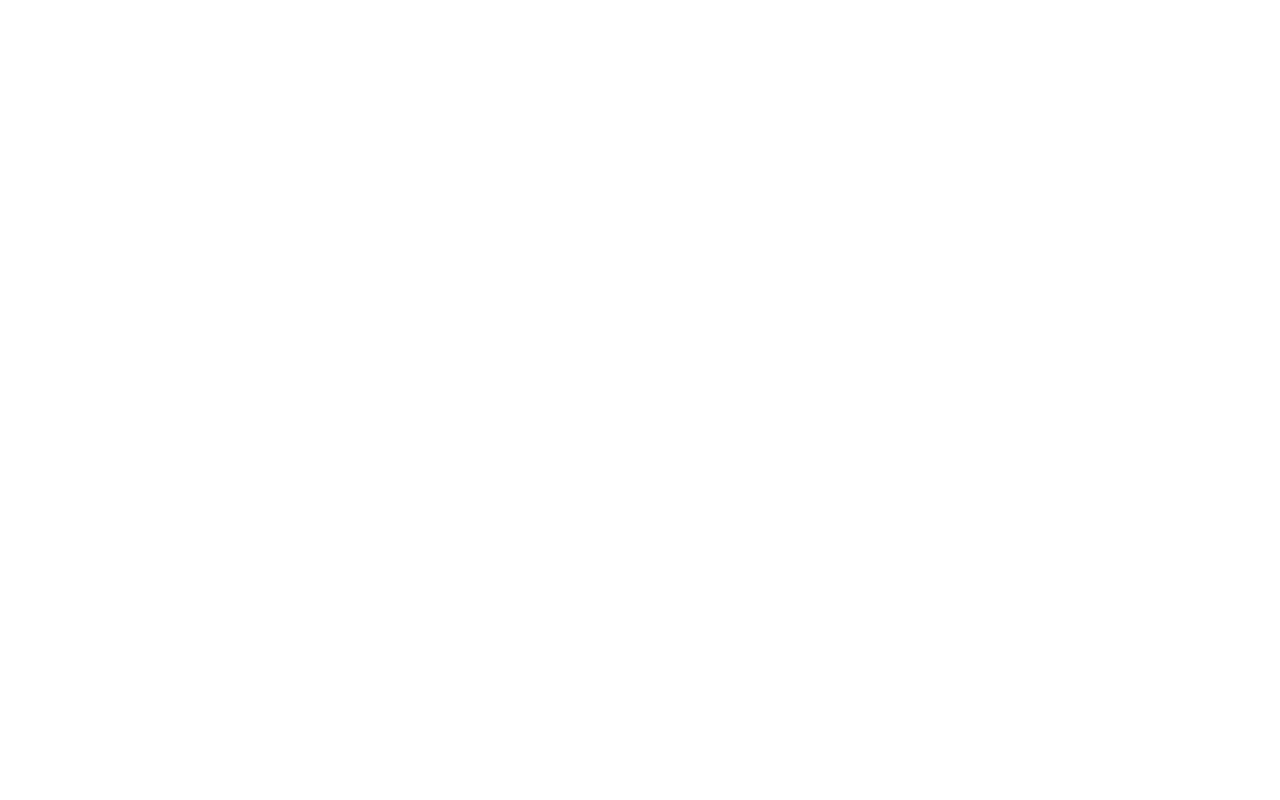
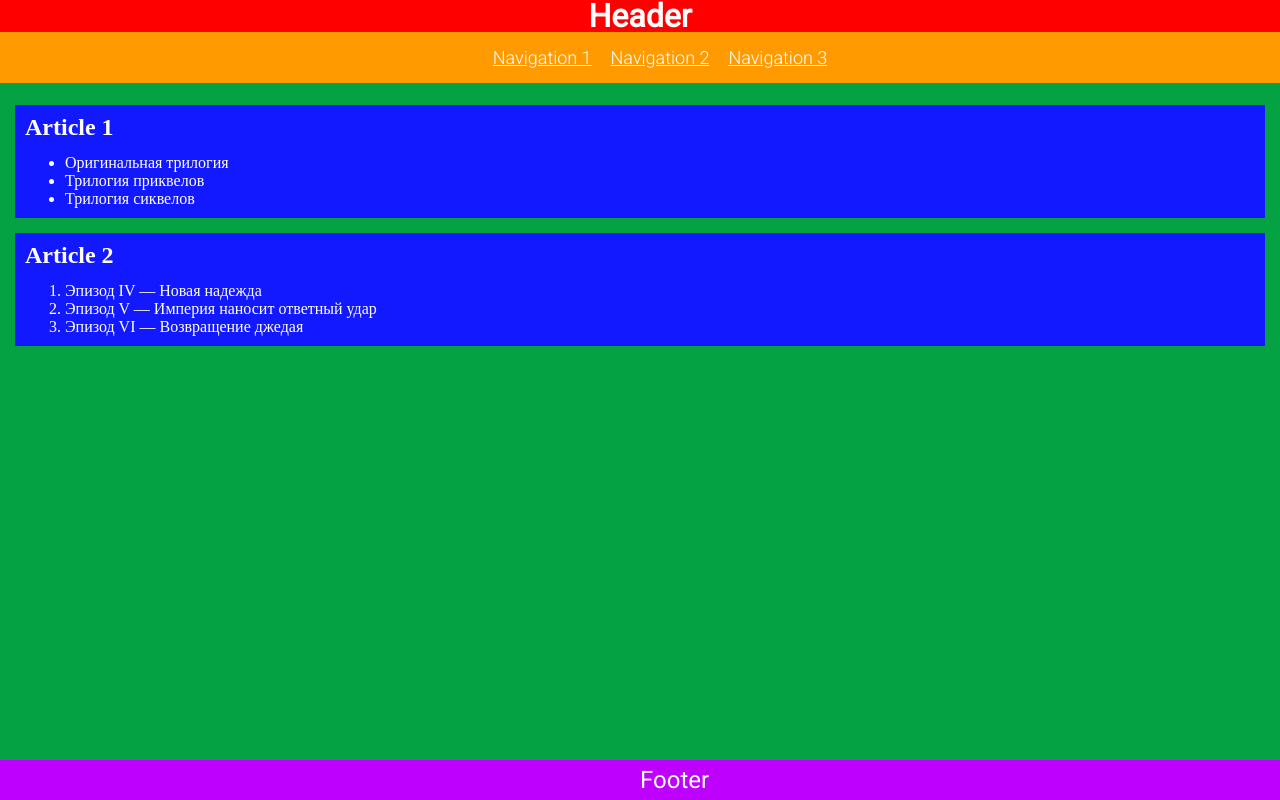
Before and after one commit to js-tasks-ru/htmlcss-20220120_vyacheslav-dyomin, a website: page 02-dz0/01-semantic-mockup/solution.html in a window 1280 px wide. Drawn offline with Linux system fonts and the light colour scheme.

Commit message:
add solution for 02-01 semantic markup

```diff
--- a/02-dz0/01-semantic-mockup/solution.html
+++ b/02-dz0/01-semantic-mockup/solution.html
@@ -1,4 +1,64 @@
-<!DOCTYPE html>
-<html lang="ru">
-    <!-- Ваше решение -->
+<!doctype html>
+<html lang="en">
+<head>
+    <meta charset="UTF-8">
+    <meta name="viewport"
+          content="width=device-width, user-scalable=no, initial-scale=1.0, maximum-scale=1.0, minimum-scale=1.0">
+    <meta http-equiv="X-UA-Compatible" content="ie=edge">
+    <link rel="stylesheet" href="./styles.css">
+    <title>Document</title>
+</head>
+<body>
+    <header>
+        <h1 class="header__title">
+            Header
+        </h1>
+        <nav>
+            <ul>
+                <li class="navigation__item">
+                    <a href="" class="navigation__link">
+                        Navigation 1
+                    </a>
+                </li>
+                <li class="navigation__item">
+                    <a href="" class="navigation__link">
+                        Navigation 2
+                    </a>
+                </li>
+                <li class="navigation__item">
+                    <a href="" class="navigation__link">
+                        Navigation 3
+                    </a>
+                </li>
+            </ul>
+        </nav>
+    </header>
+    <main>
+        <article>
+            <h2 class="article__title">
+                Article 1
+            </h2>
+            <ul>
+                <li>Оригинальная трилогия</li>
+                <li>Трилогия приквелов</li>
+                <li>Трилогия сиквелов</li>
+            </ul>
+        </article>
+        <article>
+            <h2 class="article__title">
+                Article 2
+            </h2>
+            <ol>
+                <li>Эпизод IV — Новая надежда</li>
+                <li>Эпизод V — Империя наносит ответный удар</li>
+                <li>Эпизод VI — Возвращение джедая</li>
+            </ol>
+        </article>
+    </main>
+    <div class="footer">
+        <span class="footer__copyright">
+            Footer
+        </span>
+    </div>
+</body>
 </html>
--- /dev/null
+++ b/02-dz0/01-semantic-mockup/styles.css
@@ -0,0 +1,95 @@
+@import url('https://fonts.googleapis.com/css2?family=Roboto:wght@300;400&display=swap');
+
+html,
+body {
+    margin: 0;
+    padding: 0;
+    height: 100%;
+}
+
+h1, h2, h3, h4, h5, h6 {
+    margin: 0;
+    line-height: 1;
+}
+
+ul, ol {
+    margin: 0;
+}
+
+header {
+    display: flex;
+    flex-direction: column;
+    justify-content: space-between;
+    height: 10%;
+    background-color: #ff0000;
+    color: #ffffff;
+    font-family: 'Roboto', sans-serif;
+}
+
+.header__title {
+    text-align: center;
+}
+
+nav {
+    background-color: #ff9a00;
+    box-sizing: border-box;
+    padding: 15px 0;
+    text-align: center;
+}
+
+.navigation__item {
+    display: inline-block;
+}
+
+.navigation__item:not(:last-child) {
+    margin-right: 15px;
+}
+
+.navigation__link {
+    color: #ffffff;
+    font-size: 18px;
+    font-weight: 300;
+}
+
+nav a:not(:last-child) {
+    margin-right: 15px;
+}
+
+main {
+    height: 85%;
+    background-color: #04a242;
+    box-sizing: border-box;
+    padding: 25px 15px 15px;
+}
+
+article {
+    background-color: #1319ff;
+    color: #ffffff;
+    box-sizing: border-box;
+    padding: 10px;
+}
+
+article:not(:last-child) {
+    margin-bottom: 15px;
+}
+
+.article__title {
+    margin-bottom: 15px;
+}
+
+.footer {
+    position: relative;
+    height: 5%;
+    background-color: #bd00ff;
+    color: #ffffff;
+    font-family: 'Roboto', sans-serif;
+}
+
+.footer__copyright {
+    position: absolute;
+    left: 50%;
+    top: 50%;
+    transform: translateY(-50%);
+    font-size: 24px;
+    line-height: 1;
+}
```
